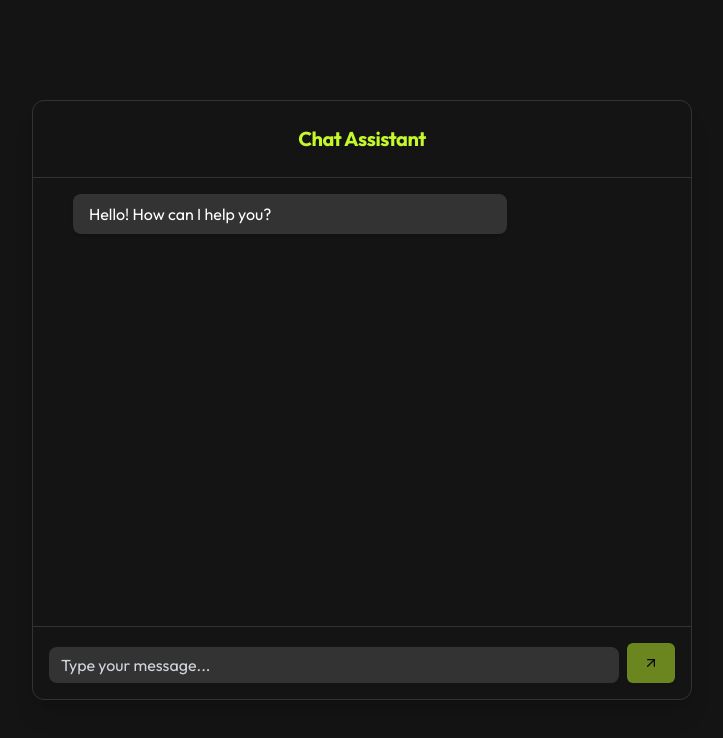
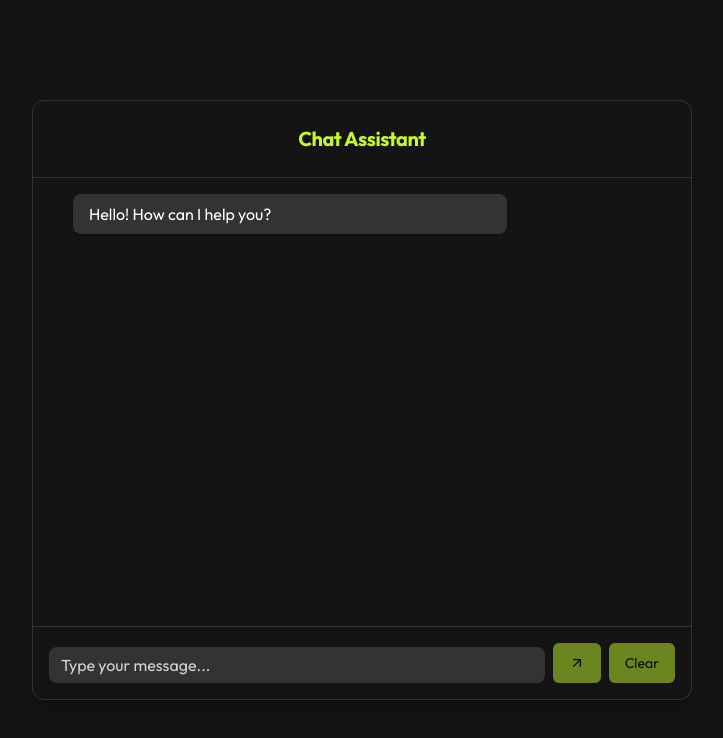
Before and after one commit to SaiDineshKopparthi/React-Chatbot, a React (Vite) app in the folder react-chatbot/: page / in a window 1280 px wide. Shown: the top 738 px of the page, without its empty margins (278-1001 px from the left). Built offline with nearby package versions, Linux system fonts and the light colour scheme.

Commit message:
UI and frontend enhancements

```diff
--- a/react-chatbot/src/components/Chatbot/Chatbot.jsx
+++ b/react-chatbot/src/components/Chatbot/Chatbot.jsx
@@ -4,11 +4,49 @@ import InputBox from "./InputBox";
 import TypingDots from "./TypingDots";
 import { Card, CardHeader, CardContent } from "@/components/ui/card";
 
+
+function StartupScreen({ fadingOut }) {
+  return (
+    <div
+      className={`flex flex-col items-center justify-center h-[600px] min-w-[660px] rounded-2xl bg-[var(--Gray-800)] text-[var(--White)] shadow-xl border border-[var(--Gray-700)] ${fadingOut ? "animate-fadeOut" : "animate-fadeIn"
+        }`}
+    >
+      <h1 className="text-2xl font-bold text-[var(--Green)] mb-4">Welcome</h1>
+      <div className="flex gap-2">
+        <span className="w-3 h-3 bg-[var(--Green)] rounded-full animate-bounce" style={{ animationDelay: "0ms" }} />
+        <span className="w-3 h-3 bg-[var(--Green)] rounded-full animate-bounce" style={{ animationDelay: "150ms" }} />
+        <span className="w-3 h-3 bg-[var(--Green)] rounded-full animate-bounce" style={{ animationDelay: "300ms" }} />
+      </div>
+    </div>
+  );
+}
+
+
+
 export default function Chatbot() {
-  const [messages, setMessages] = useState([
-    { id: 1, text: "Hello! How can I help you?", sender: "bot" },
-  ]);
+  const defaultMessage = { id: 1, text: "Hello! How can I help you?", sender: "bot" };
+  const [isLoading, setIsLoading] = useState(true);
+  const [isFadingOut, setIsFadingOut] = useState(false);
+
+  const [messages, setMessages] = useState(() => {
+    const saved = localStorage.getItem("chatMessages");
+    return saved ? JSON.parse(saved) : [defaultMessage];
+  });
   const [isTyping, setIsTyping] = useState(false);
+
+  useEffect(() => {
+    localStorage.setItem("chatMessages", JSON.stringify(messages));
+  }, [messages]);
+
+
+  useEffect(() => {
+    const timer = setTimeout(() => setIsFadingOut(true), 1200);
+    const finalTimer = setTimeout(() => setIsLoading(false), 2000);
+    return () => {
+      clearTimeout(timer);
+      clearTimeout(finalTimer);
+    };
+  }, []);
 
   const bottomRef = useRef(null);
   const didMountRef = useRef(false);
@@ -53,6 +91,15 @@ export default function Chatbot() {
 
   };
 
+  const handleClear = () => {
+    setMessages([defaultMessage]);
+    localStorage.setItem("chatMessages", JSON.stringify([defaultMessage]));
+  };
+
+  if (isLoading) {
+    return <StartupScreen fadingOut={isFadingOut} />;
+  }
+
   return (
     <Card
       className="
@@ -85,7 +132,11 @@ export default function Chatbot() {
       </CardContent>
 
       <div className="p-4 border-t border-[var(--Gray-700)] bg-card shrink-0">
-        <InputBox onSend={handleSend} />
+        <InputBox
+          onSend={handleSend}
+          onClear={handleClear}
+          canClear={messages.length > 1}
+        />
       </div>
     </Card>
   );
--- a/react-chatbot/src/components/Chatbot/InputBox.jsx
+++ b/react-chatbot/src/components/Chatbot/InputBox.jsx
@@ -2,7 +2,7 @@ import { useState, useRef } from "react";
 import { Button } from "@/components/ui/button";
 import { ArrowUpRight } from "lucide-react";
 
-export default function InputBox({ onSend }) {
+export default function InputBox({ onSend, onClear, canClear }) {
   const [text, setText] = useState("");
   const textareaRef = useRef(null);
 
@@ -65,6 +65,24 @@ export default function InputBox({ onSend }) {
       >
         <ArrowUpRight size={18} />
       </Button>
+
+
+      <Button
+        type="button"
+        onClick={onClear}
+        disabled={!canClear}
+        aria-label="Clear chat"
+        className={`
+    rounded-lg
+    bg-[var(--Green)] text-black
+    hover:brightness-110 transition
+    px-4 h-10 flex items-center justify-center
+    ${!canClear ? "opacity-50 cursor-not-allowed" : ""}
+  `}
+      >
+        Clear
+      </Button>
+
     </form>
   );
 }
--- a/react-chatbot/src/index.css
+++ b/react-chatbot/src/index.css
@@ -69,3 +69,21 @@ body {
   align-items: center;
   justify-content: center;
 }
+
+@keyframes fadeIn {
+  from { opacity: 0; }
+  to { opacity: 1; }
+}
+
+@keyframes fadeOut {
+  from { opacity: 1; }
+  to { opacity: 0; }
+}
+
+.animate-fadeIn {
+  animation: fadeIn 0.8s ease-in forwards;
+}
+
+.animate-fadeOut {
+  animation: fadeOut 0.8s ease-out forwards;
+}
```
Also changed, not shown: 1 other file (tests, documents, lock files or other folders).
